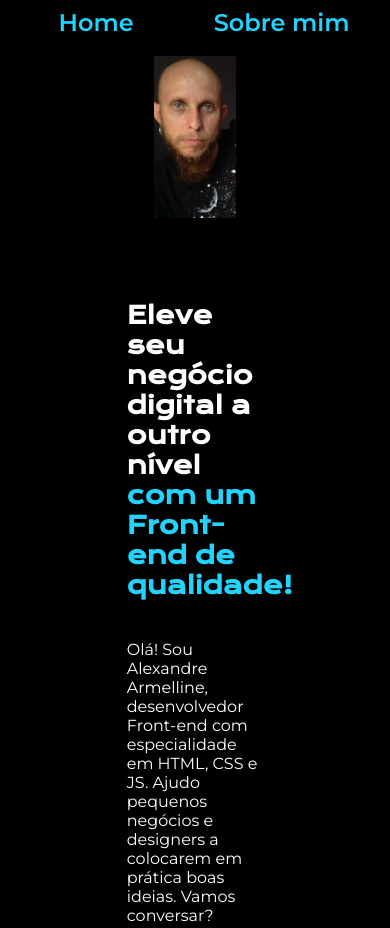
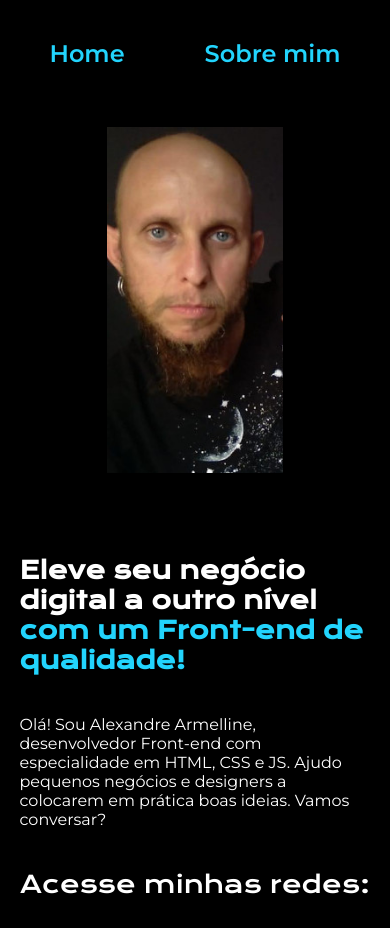
Before and after one commit to AlexandreArmelline/Portfolio-curso-Alura, a plain HTML site: page index.html in a window 390 px wide. Shown: the top 928 px of the page. Drawn offline with nearby package versions, Linux system fonts and the light colour scheme.

Commit message:
finalizado

```diff
--- a/styles/style.css
+++ b/styles/style.css
@@ -115,11 +115,20 @@ body{
 
 
 @media (max-width: 1200px) {
+
+    .cabecalho{
+        padding: 10%;
+    }
+
+    .cabecalho__menu{
+        justify-content: center;
+    }
     .apresentacao{
         flex-direction: column-reverse;
+        padding: 5%;
     }
 
-    .apresentacao__imagem{
-        width: 30%;
+    .apresentacao__conteudo{
+        width: auto;
     }
 }
```
